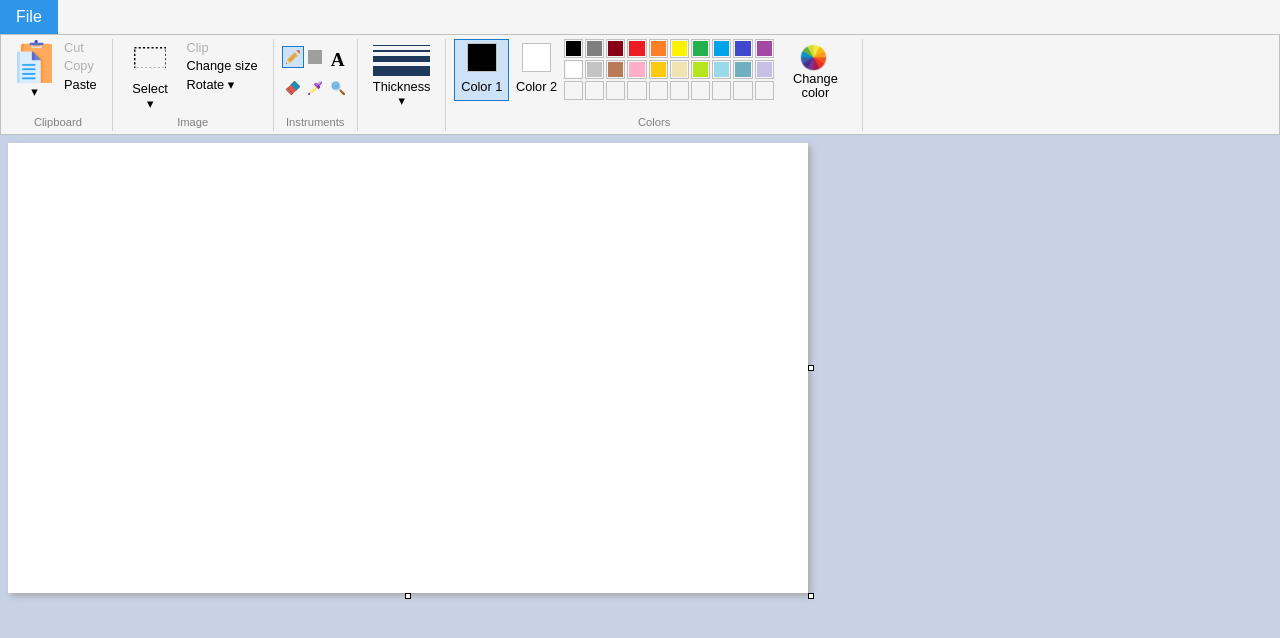
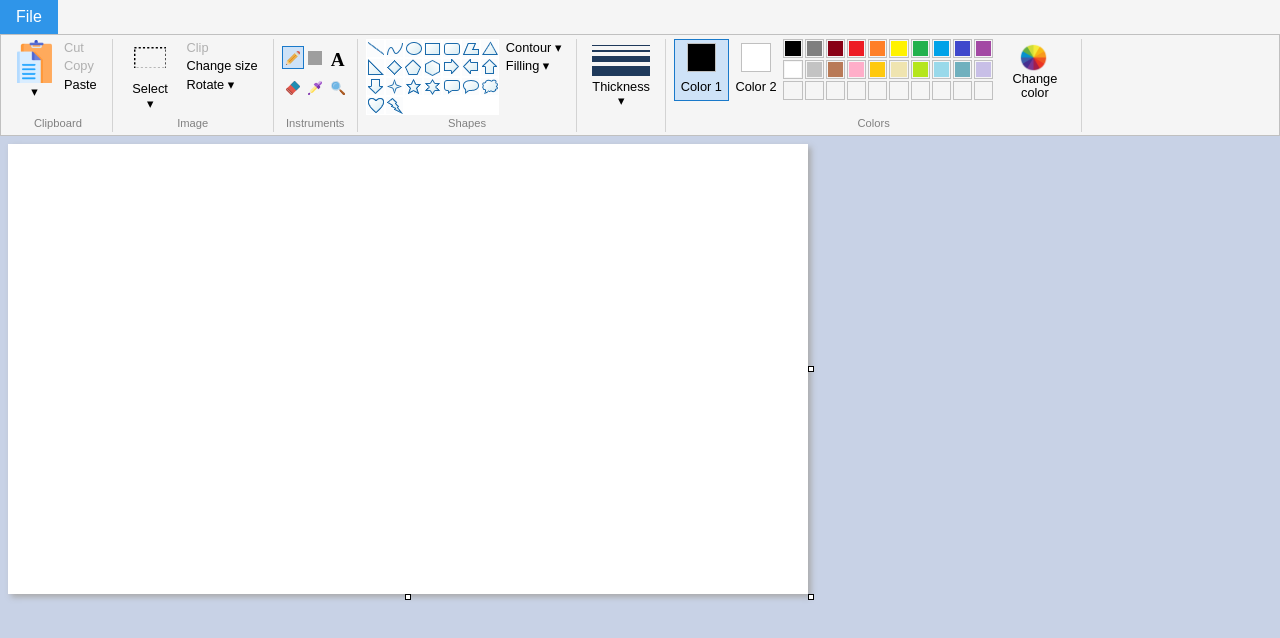
Before and after one commit to 1valdis/paint, a React (Create React App) app: page / in a window 1280 px wide. Shown: the top 638 px of the page. Built offline with nearby package versions, Linux system fonts and the light colour scheme; grey boxes are pictures that could not be loaded.

Commit message:
add shapes menu

```diff
--- a/src/components/App/App.tsx
+++ b/src/components/App/App.tsx
@@ -26,6 +26,7 @@ import { InstrumentToThicknessMap, Thickness, TunableInstrumentToThicknessMap }
 import { SelectionZoneType } from '../../common/SelectionZoneType'
 import { Point } from '../../common/Point'
 import { ResizeSkewResult } from '../Image/ResizeSkew'
+import { Shape, Shapes, ShapeSettingValue } from '../Shapes/Shapes'
 
 export const App = () => {
   const create = useCallback(() => {
@@ -85,6 +86,9 @@ export const App = () => {
   const [selectionZoneType, setSelectionZoneType] = useState<SelectionZoneType>('rectangle')
   const [isSelectionTransparent, setIsSelectionTransparent] = useState(false)
   const [zoom, setZoom] = useState<ZoomLevel>(1)
+  const [shape, setShape] = useState<Shape>('straight-line')
+  const [shapeContour, setShapeContour] = useState<ShapeSettingValue>('solid')
+  const [shapeFilling, setShapeFilling] = useState<ShapeSettingValue>('none')
 
   useLayoutEffect(() => {
     const canvasOnDiplay = canvasOnDisplayRef.current
@@ -756,6 +760,16 @@ export const App = () => {
           instrument={instrument}
           onInstrumentSelect={selectInstrument}/>
       </NavBarItem>
+      <NavBarItem footer="Shapes">
+        <Shapes
+          contour={shapeContour}
+          setContour={setShapeContour}
+          filling={shapeFilling}
+          setFilling={setShapeFilling}
+          shape={instrument === 'shapes' ? shape : null}
+          setShape={(shape) => { selectInstrument('shapes'); setShape(shape) }}
+          />
+      </NavBarItem>
       <NavBarItem>
         <Thickness
           available={InstrumentToThicknessMap[instrument] || []}
--- /dev/null
+++ b/src/components/Shapes/Shapes.css
@@ -0,0 +1,99 @@
+.shapes {
+  display: flex;
+}
+.shapes-grid {
+  display: grid;
+  background: white;
+  grid-template-columns: repeat(7, 19px);
+  grid-template-rows: repeat(4, 19px);
+}
+.shapes .dropdown-button {
+  text-align: left;
+}
+.shapes-grid button {
+  display: block;
+  border: 1px solid transparent;
+  font-size: 0.8em;
+  background-image: url('./shapes.png');
+  background-clip: padding-box;
+}
+.shapes button:hover {
+  border: 1px solid var(--hover-border-color);
+}
+
+.shapes button:active, .shapes .active {
+  border: 1px solid var(--active-border-color);
+}
+.shapes-grid .shape_active {
+  border: 1px solid var(--active-border-color);
+}
+
+.straight-line {
+  background-position: -2px -1px;
+}
+.curved-line {
+  background-position: -22px -1px;
+}
+.ellipse {
+  background-position: -42px -1px;
+}
+.rectangle {
+  background-position: -62px -1px;
+}
+.rounded-rectangle {
+  background-position: -82px -1px;
+}
+.polygon {
+  background-position: -102px -1px;
+}
+.triangle {
+  background-position: -122px -2px;
+}
+.right-triangle {
+  background-position: -2px -22px;
+}
+.rhombus {
+  background-position: -22px -21px;
+}
+.pentagon {
+  background-position: -43px -22px;
+}
+.hexagon {
+  background-position: -63px -21px;
+}
+.right-arrow {
+  background-position: -82px -22px;
+}
+.left-arrow {
+  background-position: -103px -22px;
+}
+.top-arrow {
+  background-position: -122px -22px;
+}
+.down-arrow {
+  background-position: -2px -41px;
+}
+.four-pointed-star {
+  background-position: -22px -41px;
+}
+.five-pointed-star {
+  background-position: -42px -41px;
+}
+.six-pointed-star {
+  background-position: -62px -41px;
+}
+.rounded-rectangle-bubble {
+  background-position: -82px -41px;
+}
+.elliptical-bubble {
+  background-position: -102px -41px;
+}
+.cloud-bubble {
+  background-position: -122px -41px;
+}
+.heart {
+  background-position: -2px -61px;
+}
+.lightning {
+  background-position: -22px -61px;
+}
--- /dev/null
+++ b/src/components/Shapes/Shapes.tsx
@@ -0,0 +1,91 @@
+/* eslint-disable sonarjs/no-duplicate-string */
+import './Shapes.css'
+import { FunctionComponent } from 'react'
+import { Dropdown } from '../Dropdown/Dropdown'
+import classNames from 'classnames'
+
+const ShapeSettingValues = ['none', 'solid'] as const
+
+export type ShapeSettingValue = typeof ShapeSettingValues[number]
+
+export type Shape =
+  | 'straight-line'
+  | 'curved-line'
+  | 'ellipse'
+  | 'rectangle'
+  | 'rounded-rectangle'
+  | 'polygon'
+  | 'triangle'
+  | 'right-triangle'
+  | 'rhombus'
+  | 'pentagon'
+  | 'hexagon'
+  | 'right-arrow'
+  | 'left-arrow'
+  | 'top-arrow'
+  | 'down-arrow'
+  | 'four-pointed-star'
+  | 'five-pointed-star'
+  | 'six-pointed-star'
+  | 'rounded-rectangle-bubble'
+  | 'elliptical-bubble'
+  | 'cloud-bubble'
+  | 'heart'
+  | 'lightning'
+
+interface ShapesMenuProps {
+  contour: ShapeSettingValue
+  setContour: (contour: ShapeSettingValue) => void
+  filling: ShapeSettingValue
+  setFilling: (filling: ShapeSettingValue) => void
+  shape: Shape | null
+  setShape: (shape: Shape) => void
+}
+
+export interface ShapeProps {
+  thickness: number
+  contour: ShapeSettingValue
+  filling: ShapeSettingValue
+}
+
+export const Shapes: FunctionComponent<ShapesMenuProps> = (props) => {
+  return (
+    <nav className="shapes">
+      <div className='shapes-grid'>
+        <button className={classNames({ shape_active: props.shape === 'straight-line' }, 'straight-line')} onClick={() => props.setShape('straight-line')}></button>
+        <button className={classNames({ shape_active: props.shape === 'curved-line' }, 'curved-line')} onClick={() => props.setShape('curved-line')}></button>
+        <button className={classNames({ shape_active: props.shape === 'ellipse' }, 'ellipse')} onClick={() => props.setShape('ellipse')}></button>
+        <button className={classNames({ shape_active: props.shape === 'rectangle' }, 'rectangle')} onClick={() => props.setShape('rectangle')}></button>
+        <button className={classNames({ shape_active: props.shape === 'rounded-rectangle' }, 'rounded-rectangle')} onClick={() => props.setShape('rounded-rectangle')}></button>
+        <button className={classNames({ shape_active: props.shape === 'polygon' }, 'polygon')} onClick={() => props.setShape('polygon')}></button>
+        <button className={classNames({ shape_active: props.shape === 'triangle' }, 'triangle')} onClick={() => props.setShape('triangle')}></button>
+        <button className={classNames({ shape_active: props.shape === 'right-triangle' }, 'right-triangle')} onClick={() => props.setShape('right-triangle')}></button>
+        <button className={classNames({ shape_active: props.shape === 'rhombus' }, 'rhombus')} onClick={() => props.setShape('rhombus')}></button>
+        <button className={classNames({ shape_active: props.shape === 'pentagon' }, 'pentagon')} onClick={() => props.setShape('pentagon')}></button>
+        <button className={classNames({ shape_active: props.shape === 'hexagon' }, 'hexagon')} onClick={() => props.setShape('hexagon')}></button>
+        <button className={classNames({ shape_active: props.shape === 'right-arrow' }, 'right-arrow')} onClick={() => props.setShape('right-arrow')}></button>
+        <button className={classNames({ shape_active: props.shape === 'left-arrow' }, 'left-arrow')} onClick={() => props.setShape('left-arrow')}></button>
+        <button className={classNames({ shape_active: props.shape === 'top-arrow' }, 'top-arrow')} onClick={() => props.setShape('top-arrow')}></button>
+        <button className={classNames({ shape_active: props.shape === 'down-arrow' }, 'down-arrow')} onClick={() => props.setShape('down-arrow')}></button>
+        <button className={classNames({ shape_active: props.shape === 'four-pointed-star' }, 'four-pointed-star')} onClick={() => props.setShape('four-pointed-star')}></button>
+        <button className={classNames({ shape_active: props.shape === 'five-pointed-star' }, 'five-pointed-star')} onClick={() => props.setShape('five-pointed-star')}></button>
+        <button className={classNames({ shape_active: props.shape === 'six-pointed-star' }, 'six-pointed-star')} onClick={() => props.setShape('six-pointed-star')}></button>
+        <button className={classNames({ shape_active: props.shape === 'rounded-rectangle-bubble' }, 'rounded-rectangle-bubble')} onClick={() => props.setShape('rounded-rectangle-bubble')}></button>
+        <button className={classNames({ shape_active: props.shape === 'elliptical-bubble' }, 'elliptical-bubble')} onClick={() => props.setShape('elliptical-bubble')}></button>
+        <button className={classNames({ shape_active: props.shape === 'cloud-bubble' }, 'cloud-bubble')} onClick={() => props.setShape('cloud-bubble')}></button>
+        <button className={classNames({ shape_active: props.shape === 'heart' }, 'heart')} onClick={() => props.setShape('heart')}></button>
+        <button className={classNames({ shape_active: props.shape === 'lightning' }, 'lightning')} onClick={() => props.setShape('lightning')}></button>
+      </div>
+      <div>
+        <Dropdown buttonContent="Contour ▾">
+          <button onClick={() => props.setContour('none')} className={classNames({ 'dropdown-button-active': props.contour === 'none' })}>No contour</button>
+          <button onClick={() => props.setContour('solid')} className={classNames({ 'dropdown-button-active': props.contour === 'solid' })}>Solid color</button>
+        </Dropdown>
+        <Dropdown buttonContent="Filling ▾">
+          <button onClick={() => props.setFilling('none')} className={classNames({ 'dropdown-button-active': props.filling === 'none' })}>No filling</button>
+          <button onClick={() => props.setFilling('solid')} className={classNames({ 'dropdown-button-active': props.filling === 'solid' })}>Solid color</button>
+        </Dropdown>
+      </div>
+    </nav>
+  )
+}
```
Also changed, not shown: src/components/Shapes/shapes.png (added).
